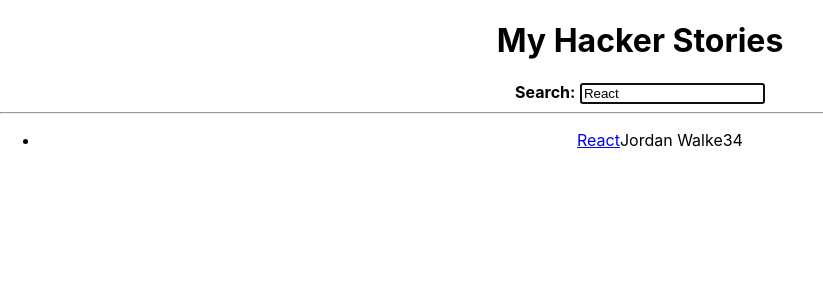
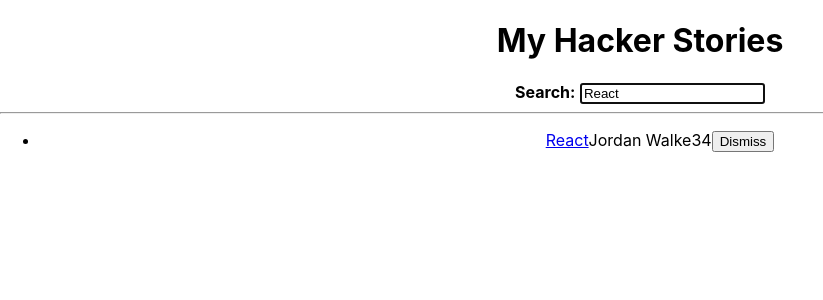
Before and after one commit to Mariela-t/hacker-stories, a React (Create React App) app: page / in a window 1280 px wide. Shown: the top 300 px of the page, without its empty margins (0-823 px from the left). Built offline with nearby package versions, Linux system fonts and the light colour scheme.

Commit message:
Inline Handler, added remove button

```diff
--- a/src/App.js
+++ b/src/App.js
@@ -16,7 +16,7 @@
 };
 
 const App = () => {
-  const stories = [
+  const initialStories = [
     {
       title: "React",
       url: "https://reactjs.org",
@@ -36,6 +36,15 @@
   ];
 
   const [searchTerm, setSearchTerm] = useSemiPersistentState("search", "React");
+
+  const [stories, setStories] = React.useState(initialStories);
+
+  const handleRemoveStory = (item) => {
+    const newStories = stories.filter(
+      (story) => item.obectID !== story.obectID
+    );
+    setStories(newStories);
+  };
 
   const handleSearch = (event) => {
     setSearchTerm(event.target.value);
@@ -59,7 +68,7 @@
       </InputWithLabel>
 
       <hr />
-      <List list={searchedStories} />
+      <List list={searchedStories} onRemoveItem={handleRemoveStory} />
     </div>
   );
 };
--- a/src/Item.js
+++ b/src/Item.js
@@ -1,6 +1,6 @@
 import React from "react";
 
-const Item = ({ item }) => (
+const Item = ({ item, onRemoveItem }) => (
   <li>
     <span>
       <a href={item.url}>{item.title}</a>
@@ -8,7 +8,11 @@
     <span>{item.author}</span>
     <span>{item.num_comments}</span>
     <span>{item.points}</span>
+    <span>
+      <button type="button" onClick={() => onRemoveItem(item)}>
+        Dismiss
+      </button>
+    </span>
   </li>
 );
-
 export default Item;
--- a/src/List.js
+++ b/src/List.js
@@ -1,10 +1,10 @@
 import React from "react";
 import Item from "./Item";
 
-const List = ({ list }) => (
+const List = ({ list, onRemoveItem }) => (
   <ul>
     {list.map((item) => (
-      <Item key={item.obectID} item={item} />
+      <Item key={item.obectID} item={item} onRemoveItem={onRemoveItem} />
     ))}
   </ul>
 );
```
